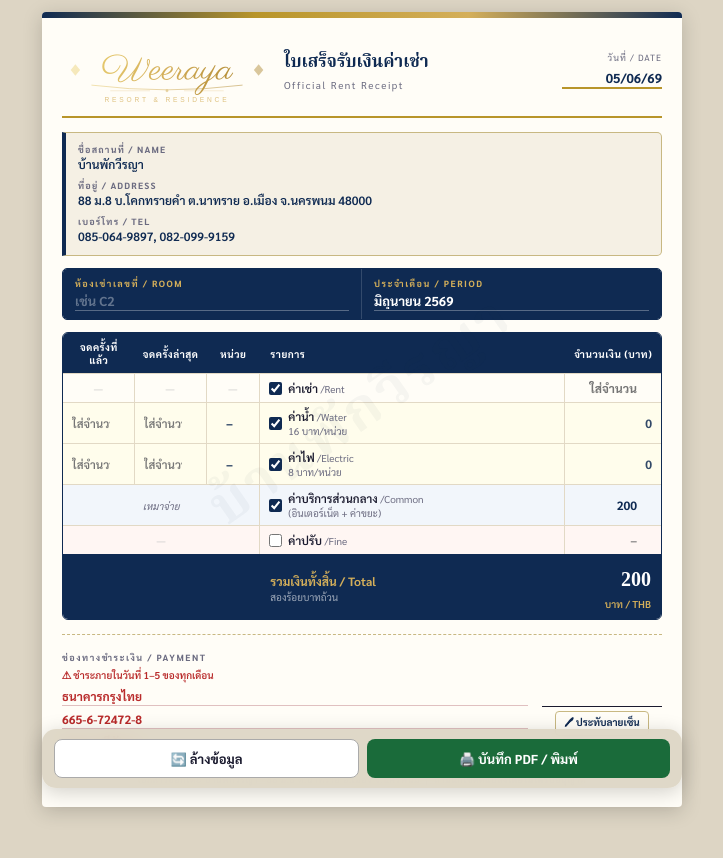
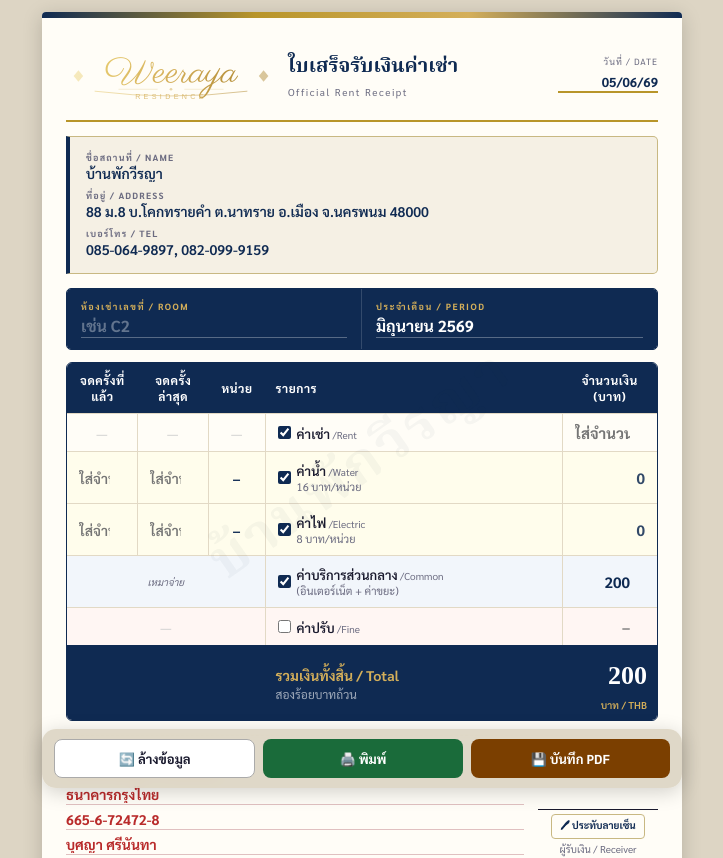
Before and after one commit to AlphaNPC-hash/Receipt, a plain HTML site: page index.html in a window 1280 px wide. Shown: the top 858 px of the page, without its empty margins (278-1001 px from the left). Drawn offline with nearby package versions, Linux system fonts and the light colour scheme.

Commit message:
Add files via upload

```diff
--- a/index.html
+++ b/index.html
@@ -40,6 +40,7 @@
 .btn:active{opacity:.75;}
 .btn-reset{background:#fff;color:var(--text);border:1.5px solid #aaa;}
 .btn-pdf  {background:#1a6b3a;color:#fff;}
+.btn-save {background:#7b3f00;color:#fff;}
 
 /* ═══ RECEIPT ═══ */
 #receipt{
@@ -48,7 +49,7 @@
   box-shadow:0 4px 20px rgba(0,0,0,.18);
 }
 .top-bar{height:6px;background:linear-gradient(90deg,var(--navy),var(--gold),var(--gold-lt),var(--navy));}
-.inner{padding:18px 20px 22px;position:relative;}
+.inner{padding:22px 24px 28px;position:relative;}
 
 /* watermark */
 .wm{
@@ -68,7 +69,7 @@
   display:flex;align-items:center;
 }
 .hdr-txt{flex:1;min-width:0;}
-.hdr-txt h1{font-family:'Noto Serif Thai',serif;font-size:17px;font-weight:900;color:var(--navy);}
+.hdr-txt h1{font-family:'Noto Serif Thai',serif;font-size:20px;font-weight:900;color:var(--navy);}
 .hdr-txt p{font-size:10px;color:var(--muted);letter-spacing:1.5px;margin-top:2px;}
 .hdr-date{text-align:right;flex-shrink:0;}
 .hdr-date .lbl{font-size:9px;color:var(--muted);letter-spacing:1px;margin-bottom:3px;}
@@ -81,13 +82,13 @@
 /* property card */
 .prop{
   background:var(--cream);border:1px solid var(--border);border-left:4px solid var(--navy);
-  border-radius:0 5px 5px 0;padding:10px 12px;margin-bottom:12px;
+  border-radius:0 5px 5px 0;padding:14px 16px;margin-bottom:14px;
   display:flex;flex-direction:column;gap:6px;
 }
 .p-row{display:flex;flex-direction:column;gap:1px;}
 .p-lbl{font-size:9px;font-weight:700;color:var(--muted);text-transform:uppercase;letter-spacing:1.2px;}
 .p-inp{
-  font-family:'Sarabun',sans-serif;font-size:12px;font-weight:600;color:var(--navy);
+  font-family:'Sarabun',sans-serif;font-size:14px;font-weight:600;color:var(--navy);
   background:transparent;border:none;border-bottom:1px solid transparent;
   outline:none;width:100%;padding:0;
 }
@@ -98,11 +99,11 @@
   display:grid;grid-template-columns:1fr 1fr;margin-bottom:12px;
   border:1.5px solid var(--navy);border-radius:5px;overflow:hidden;
 }
-.mc{padding:8px 12px;background:var(--navy);display:flex;flex-direction:column;gap:2px;}
+.mc{padding:11px 14px;background:var(--navy);display:flex;flex-direction:column;gap:2px;}
 .mc:first-child{border-right:1px solid rgba(255,255,255,.15);}
 .mc label{font-size:9px;font-weight:700;color:var(--gold-lt);letter-spacing:1.5px;text-transform:uppercase;}
 .mc input{
-  font-family:'Sarabun',sans-serif;font-size:13px;font-weight:700;color:#fff;
+  font-family:'Sarabun',sans-serif;font-size:16px;font-weight:700;color:#fff;
   background:transparent;border:none;border-bottom:1px solid rgba(255,255,255,.3);
   outline:none;width:100%;padding:1px 0;
 }
@@ -110,28 +111,28 @@
 .mc input:focus{border-bottom-color:var(--gold-lt);}
 
 /* table */
-table{width:100%;border-collapse:separate;border-spacing:0;font-size:11.5px;border:1.5px solid var(--navy);border-radius:6px;overflow:hidden;}
-th{background:var(--navy);color:#fff;padding:7px 8px;font-size:10px;font-weight:700;letter-spacing:.5px;text-align:center;border:none;}
+table{width:100%;border-collapse:separate;border-spacing:0;font-size:14px;border:1.5px solid var(--navy);border-radius:6px;overflow:hidden;}
+th{background:var(--navy);color:#fff;padding:9px 10px;font-size:12px;font-weight:700;letter-spacing:.5px;text-align:center;border:none;}
 th.thl{text-align:left;padding-left:10px;}
-td{border-top:1px solid #e2d9c5;border-right:1px solid #e2d9c5;padding:6px 7px;vertical-align:middle;}
+td{border-top:1px solid #e2d9c5;border-right:1px solid #e2d9c5;padding:9px 10px;vertical-align:middle;}
 td:last-child{border-right:none;}
 tr.r-meter td{background:rgba(255,253,230,.6);}
 tr.r-svc   td{background:rgba(230,240,255,.5);}
 tr.r-fee   td{background:rgba(255,235,235,.4);}
 tr.r-total td{background:var(--navy);border-top:2px solid var(--gold)!important;border-color:transparent!important;padding:9px 10px;}
 
-.ft{border:none;background:transparent;font-family:'Sarabun',sans-serif;font-size:11.5px;color:var(--navy);font-weight:600;padding:0 2px;width:100%;outline:none;text-align:center;}
-.ft.amt{text-align:right;font-size:12px;font-weight:700;}
+.ft{border:none;background:transparent;font-family:'Sarabun',sans-serif;font-size:14px;color:var(--navy);font-weight:600;padding:0 2px;width:100%;outline:none;text-align:center;}
+.ft.amt{text-align:right;font-size:15px;font-weight:700;}
 .ft:focus{background:rgba(37,99,168,.07);border-radius:2px;}
 .il{display:flex;align-items:center;gap:6px;padding-left:2px;}
 .il input[type=checkbox]{accent-color:var(--navy);width:13px;height:13px;flex-shrink:0;}
-.inm{font-weight:600;color:var(--text);}
+.inm{font-weight:600;color:var(--text);font-size:13px;}
 .ien{font-size:10px;color:var(--muted);}
-.isb{font-size:10px;color:var(--muted);display:block;}
-.ub{display:inline-block;font-size:12px;font-weight:800;color:var(--navy);min-width:32px;text-align:center;}
-.tl{font-size:12px;font-weight:700;color:var(--gold-lt);}
-.tw{font-size:10px;color:rgba(255,255,255,.6);margin-top:1px;}
-.ta{font-family:'Noto Serif Thai',serif;font-size:20px;font-weight:900;color:#fff;text-align:right;}
+.isb{font-size:11px;color:var(--muted);display:block;}
+.ub{display:inline-block;font-size:14px;font-weight:800;color:var(--navy);min-width:36px;text-align:center;}
+.tl{font-size:14px;font-weight:700;color:var(--gold-lt);}
+.tw{font-size:12px;color:rgba(255,255,255,.6);margin-top:2px;}
+.ta{font-family:'Noto Serif Thai',serif;font-size:26px;font-weight:900;color:#fff;text-align:right;}
 .ts{font-size:10px;color:var(--gold-lt);text-align:right;font-weight:600;}
 
 /* footer */
@@ -139,7 +140,7 @@
 .bt{font-size:9px;font-weight:700;color:var(--muted);letter-spacing:1.5px;text-transform:uppercase;margin-bottom:5px;}
 .bn{font-size:10px;color:var(--red);font-weight:600;margin-bottom:5px;}
 .bfi{display:flex;flex-direction:column;gap:4px;}
-.bfi input{font-family:'Sarabun',sans-serif;font-size:12px;font-weight:700;color:var(--red);background:transparent;border:none;border-bottom:1px solid #e0c0c0;outline:none;padding:1px 0;width:100%;}
+.bfi input{font-family:'Sarabun',sans-serif;font-size:14px;font-weight:700;color:var(--red);background:transparent;border:none;border-bottom:1px solid #e0c0c0;outline:none;padding:1px 0;width:100%;}
 .bfi input:focus{border-bottom-color:var(--red);}
 .sig-blk{text-align:center;flex-shrink:0;}
 .sig-area{width:120px;height:60px;border-bottom:1.5px solid var(--text);margin-bottom:4px;position:relative;}
@@ -189,7 +190,7 @@
   display:block;
   color:var(--navy);
   font-weight:700;
-  font-size:12px;
+  font-size:15px;
   text-align:right;
   padding:0 2px;
   cursor:default;
@@ -197,6 +198,7 @@
   opacity:.85;
 }
 </style>
+<script src="https://cdnjs.cloudflare.com/ajax/libs/jspdf/2.5.1/jspdf.umd.min.js"></script>
 </head>
 <body>
 
@@ -208,7 +210,7 @@
     <!-- HEADER -->
     <div class="hdr">
       <div class="logo-script">
-    <svg viewBox="0 0 220 72" fill="none" xmlns="http://www.w3.org/2000/svg" style="width:100%;height:100%;">
+    <svg viewBox="0 0 220 68" fill="none" xmlns="http://www.w3.org/2000/svg" style="width:100%;height:100%;">
       <defs>
         <linearGradient id="lg" x1="0" y1="0" x2="220" y2="72" gradientUnits="userSpaceOnUse">
           <stop offset="0%" stop-color="#f0d878"/>
@@ -222,17 +224,18 @@
       <path d="M8 36 L13 30 L18 36 L13 42Z" fill="url(#lg)" opacity=".45"/>
       <path d="M202 36 L207 30 L212 36 L207 42Z" fill="url(#lg)" opacity=".45"/>
       <!-- Main script -->
-      <text x="110" y="46" text-anchor="middle"
+      <text x="110" y="42" text-anchor="middle"
         font-family="Parisienne,cursive" font-size="38"
         fill="url(#lg)">Weeraya</text>
       <!-- Divider -->
-      <line x1="50" y1="58" x2="92" y2="58" stroke="#d4af5a" stroke-width=".6" opacity=".4"/>
-      <circle cx="110" cy="58" r="1.5" fill="#d4af5a" opacity=".5"/>
-      <line x1="128" y1="58" x2="170" y2="58" stroke="#d4af5a" stroke-width=".6" opacity=".4"/>
+      <line x1="55" y1="50" x2="96" y2="50" stroke="#d4af5a" stroke-width=".6" opacity=".4"/>
+      <circle cx="110" cy="50" r="1.4" fill="#d4af5a" opacity=".5"/>
+      <line x1="124" y1="50" x2="165" y2="50" stroke="#d4af5a" stroke-width=".6" opacity=".4"/>
       <!-- Tagline -->
-      <text x="110" y="70" text-anchor="middle"
-        font-family="Josefin Sans,sans-serif" font-size="7"
-        fill="#d4af5a" letter-spacing="3" opacity=".75">RESORT &amp; RESIDENCE</text>
+      <text x="110" y="60" text-anchor="middle"
+        font-family="Josefin Sans,sans-serif" font-size="7.5"
+        fill="#d4af5a" letter-spacing="3.5" opacity=".8">RESIDENCE</text>
+
     </svg>
   </div>
       <div class="hdr-txt">
@@ -334,7 +337,8 @@
 <!-- CONTROLS (bottom) -->
 <div class="controls">
   <button class="btn btn-reset" onclick="resetForm()">🔄 ล้างข้อมูล</button>
-  <button class="btn btn-pdf"   onclick="doPrint()" id="btnPDF">🖨️ บันทึก PDF / พิมพ์</button>
+  <button class="btn btn-pdf"   onclick="doPrint()"    id="btnPDF">🖨️ พิมพ์</button>
+  <button class="btn btn-save"  onclick="savePDF()"   id="btnSave">💾 บันทึก PDF</button>
 </div>
 
 <div id="toast" style="position:fixed;bottom:28px;left:50%;transform:translateX(-50%) translateY(16px);background:var(--navy);color:#fff;padding:11px 22px;border-radius:24px;font-size:13px;font-weight:600;opacity:0;transition:all .25s;pointer-events:none;z-index:999;white-space:nowrap;"></div>
@@ -429,6 +433,80 @@
 const canShare=!inIframe&&!!navigator.share&&!!window.File;
 
 // ── PRINT / PDF ──
+async function savePDF() {
+  const btn = document.getElementById('btnSave');
+  btn.disabled = true; btn.textContent = '⏳ กำลังสร้าง...';
+  try {
+    // Prepare receipt for capture: freeze inputs as text
+    const rec   = document.getElementById('receipt');
+    const fname = buildFilename() + '.pdf';
+
+    // Inline all input values into a printable clone
+    const clone = rec.cloneNode(true);
+    clone.style.cssText = 'position:fixed;top:0;left:0;width:'+rec.offsetWidth+'px;background:#fffdf7;z-index:-9999;visibility:hidden;';
+    document.body.appendChild(clone);
+
+    clone.querySelectorAll('input[type="text"],input[type="number"]').forEach(el => {
+      const orig = el.id ? document.getElementById(el.id) : el;
+      const span = document.createElement('span');
+      span.textContent = orig ? orig.value : el.value;
+      const cs = window.getComputedStyle(el);
+      span.style.cssText = 'font-size:'+cs.fontSize+';font-weight:'+cs.fontWeight+';color:'+cs.color+';font-family:'+cs.fontFamily+';display:inline;';
+      el.parentNode.replaceChild(span, el);
+    });
+    clone.querySelectorAll('input[type="checkbox"]').forEach(el => {
+      const orig = el.id ? document.getElementById(el.id) : el;
+      const span = document.createElement('span');
+      span.textContent = (orig||el).checked ? '☑' : '☐';
+      span.style.cssText = 'font-size:13px;color:#0f2a52;';
+      el.parentNode.replaceChild(span, el);
+    });
+    const sigBtn2 = clone.querySelector('#sigBtn'); if(sigBtn2) sigBtn2.remove();
+    const si = clone.querySelector('#sigImg'), so = document.getElementById('sigImg');
+    if(si&&so){ if(sigOn){si.src=so.src;si.style.display='block';}else si.style.display='none'; }
+
+    await new Promise(r => setTimeout(r, 200));
+
+    // Use html2canvas via CDN
+    let canvas;
+    if (typeof html2canvas !== 'undefined') {
+      canvas = await html2canvas(clone, {scale:2,backgroundColor:'#fffdf7',useCORS:false,allowTaint:false,logging:false});
+    } else {
+      // Fallback: load html2canvas dynamically
+      await new Promise((res,rej)=>{
+        const s=document.createElement('script');
+        s.src='https://cdnjs.cloudflare.com/ajax/libs/html2canvas/1.4.1/html2canvas.min.js';
+        s.onload=res; s.onerror=rej;
+        document.head.appendChild(s);
+      });
+      canvas = await html2canvas(clone, {scale:2,backgroundColor:'#fffdf7',useCORS:false,allowTaint:false,logging:false});
+    }
+    document.body.removeChild(clone);
+
+    const { jsPDF } = window.jspdf;
+    const imgData = canvas.toDataURL('image/jpeg', 0.92);
+    const a4w=210, margin=10, usable=a4w-margin*2;
+    const ratio = usable/(canvas.width/2);
+    const pdfH  = (canvas.height/2)*ratio;
+    const doc   = new jsPDF({orientation:'portrait',unit:'mm',format:'a4'});
+    doc.addImage(imgData,'JPEG',margin,margin,usable,pdfH);
+
+    // Save
+    const blob = doc.output('blob');
+    const url  = URL.createObjectURL(blob);
+    const a    = document.createElement('a');
+    a.href=url; a.download=fname;
+    document.body.appendChild(a); a.click();
+    document.body.removeChild(a);
+    setTimeout(()=>URL.revokeObjectURL(url),3000);
+    toast('💾 บันทึก PDF เรียบร้อย!');
+  } catch(e) {
+    toast('❌ '+e.message); console.error(e);
+  } finally {
+    btn.disabled=false; btn.textContent='💾 บันทึก PDF';
+  }
+}
+
 function buildFilename() {
   const room   = (document.getElementById('roomNo').value  || '').trim();
   const period = (document.getElementById('period').value  || '').trim();
```
